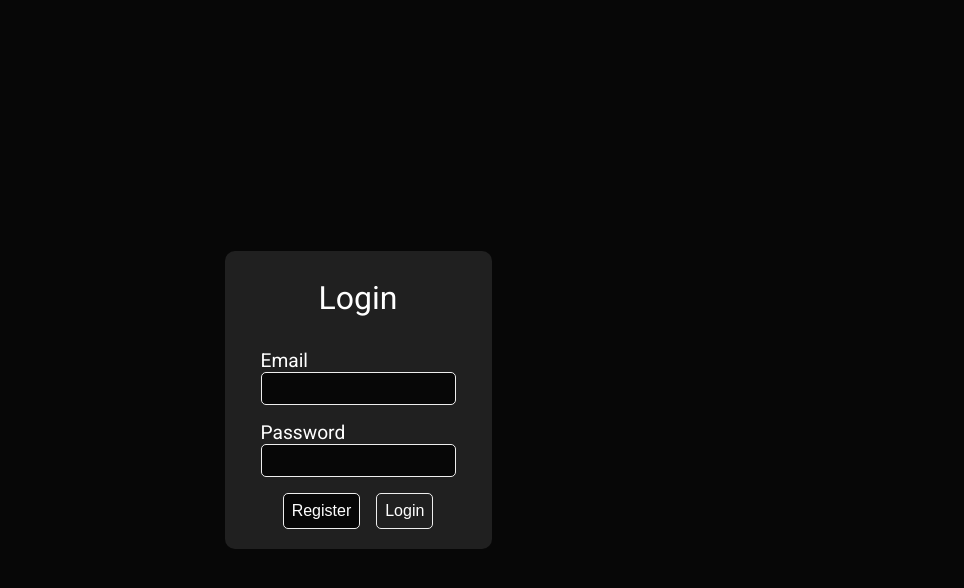
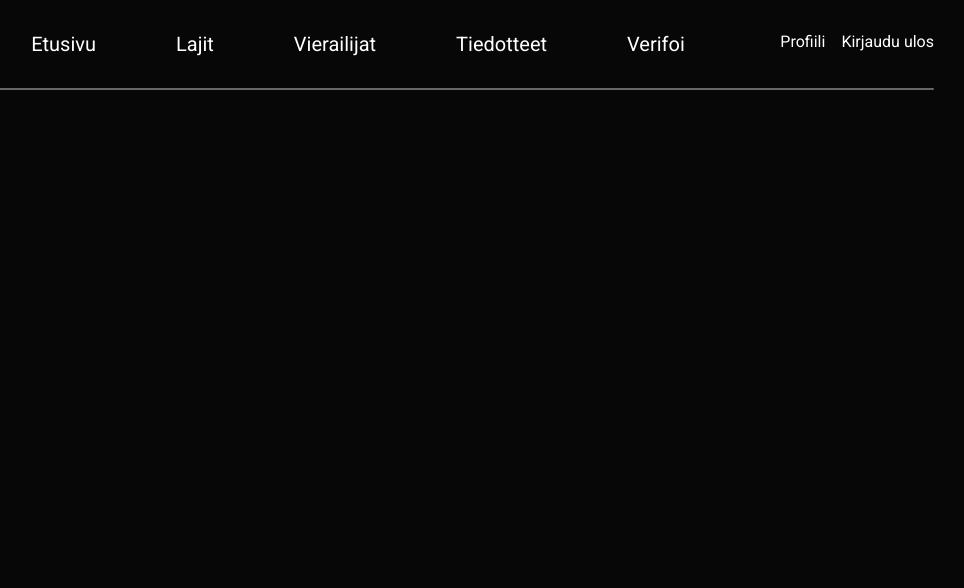
Before and after one commit to K4naxa/Urheilupaivakirja, a React (Vite) app in the folder frontEnd/: page / in a window 1280 px wide. Shown: the top 588 px of the page, without its empty margins (282-1246 px from the left). Built offline with nearby package versions, Linux system fonts and the light colour scheme.

Commit message:
ensimmäinen draft opettajan headerista

```diff
--- a/frontEnd/src/App.jsx
+++ b/frontEnd/src/App.jsx
@@ -3,9 +3,9 @@ import { Routes, Route } from "react-router-dom";
 import { useContext } from "react";
 import { MainContext } from "./mainContext";
 
-import LoginPage from "./pages/LoginPage";
-import StudentHome from "./pages/StudentHome";
-import TeacherHome from "./pages/TeacherHome";
+import LoginPage from "./pages/Login/LoginPage";
+import StudentHome from "./pages/StudentHome/StudentHome";
+import TeacherHome from "./pages/TeacherHome/TeacherHome";
 
 function App() {
   // get loggedIn from MainContext
@@ -21,8 +21,9 @@ function App() {
 
   return (
     <Routes>
+      <Route path="/login" element={<LoginPage />} />
       <Route path="/studentHome" element={<StudentHome />} />
-      <Route path="/teacherHome" element={<TeacherHome />} />
+      <Route path="/" element={<TeacherHome />} />
     </Routes>
   );
 }
--- /dev/null
+++ b/frontEnd/src/components/teacherHeader/teacheHeader.css
@@ -0,0 +1,50 @@
+.container {
+  display: flex;
+  flex-direction: column;
+  align-items: center;
+}
+
+.headerContainer {
+  display: grid;
+  padding: 2rem;
+  grid-template-areas: "menu profile";
+}
+
+.fillerLine {
+  display: flex;
+  align-self: center;
+  justify-self: center;
+  width: 100%;
+  height: 2px;
+  background-color: var(--primary-fillerlinecolor);
+  border-radius: 1px;
+}
+.menuContainer {
+  grid-area: menu;
+  position: relative;
+  display: flex;
+  align-items: center;
+  justify-content: center;
+  font-size: 20px;
+  font-weight: medium;
+  color: var(--primary-textcolor);
+  gap: 5rem;
+}
+
+.profileContainer {
+  grid-area: profile;
+
+  display: flex;
+  position: absolute;
+  align-items: center;
+  right: 5%;
+
+  gap: 1rem;
+}
+
+.menuButton {
+  &:hover {
+    text-decoration: underline;
+    cursor: pointer;
+  }
+}
--- /dev/null
+++ b/frontEnd/src/components/teacherHeader/teacherHeader.jsx
@@ -0,0 +1,40 @@
+import "./teacheHeader.css";
+
+import { Link } from "react-router-dom";
+
+const TeacherHeader = () => {
+  return (
+    <div className="container">
+      <div className="headerContainer">
+        <div className="menuContainer">
+          <div className="menuButton" id="etusivuButton">
+            <Link to="/">Etusivu</Link>
+          </div>
+          <div className="menuButton" id="LajitButton">
+            Lajit
+          </div>
+          <div className="menuButton" id="vierailijatButton">
+            Vierailijat
+          </div>
+          <div className="menuButton" id="tiedotteetButton">
+            Tiedotteet
+          </div>
+          <div className="menuButton" id="verifoiButton">
+            Verifoi
+          </div>
+        </div>
+        <div className="profileContainer">
+          <div className="profileButton" id="profileButton">
+            Profiili
+          </div>
+          <div className="profileButton" id="logoutButton">
+            Kirjaudu ulos
+          </div>
+        </div>
+      </div>
+      <div className="fillerLine"></div>
+    </div>
+  );
+};
+
+export default TeacherHeader;
--- a/frontEnd/src/index.css
+++ b/frontEnd/src/index.css
@@ -1,4 +1,4 @@
-@import url('https://fonts.googleapis.com/css2?family=Roboto+Slab&family=Roboto:ital,wght@0,100;0,300;0,400;0,500;0,700;0,900;1,100;1,300;1,400;1,500;1,700;1,900&display=swap');
+@import url("https://fonts.googleapis.com/css2?family=Roboto+Slab&family=Roboto:ital,wght@0,100;0,300;0,400;0,500;0,700;0,900;1,100;1,300;1,400;1,500;1,700;1,900&display=swap");
 
 :root {
   font-family: roboto, sans-serif;
@@ -12,16 +12,26 @@
   --primary-textcolor: #ffffff;
   --secondary-textcolor: #ffffff;
   --primary-inputtextcolor: #ffffff;
-  --primary-bordercolor: #EEEEEE;
-
+  --primary-bordercolor: #eeeeee;
+  --primary-fillerlinecolor: #676767;
   --secondary-buttoncolor: #676767;
 }
-html
-{
+html {
   display: flex;
   justify-content: center;
-  align-items: center;
   height: 100%;
+  width: 100%;
+  margin: 0;
+  padding: 0;
   background-color: var(--primary-backgroundcolor);
+}
 
+body {
+  width: 90%;
+  margin: 0;
 }
+
+a {
+  text-decoration: none;
+  color: var(--primary-textcolor);
+}
--- a/frontEnd/src/mainContext.jsx
+++ b/frontEnd/src/mainContext.jsx
@@ -3,7 +3,7 @@ import { createContext, useState } from "react";
 export const MainContext = createContext();
 
 export const MainContextProvider = ({ children }) => {
-  const [loggedIn, setLoggedIn] = useState(false);
+  const [loggedIn, setLoggedIn] = useState(true);
   const [userType, setUserType] = useState("");
   const [userName, setUserName] = useState("");
   const [userToken, setUserToken] = useState("");
--- a/frontEnd/src/pages/TeacherHome.jsx
+++ b/frontEnd/src/pages/TeacherHome/TeacherHome.jsx
@@ -1,7 +1,9 @@
+import TeacherHeader from "../../components/teacherHeader/teacherHeader.jsx";
+
 function TeacherHome() {
   return (
     <div className="teacherHomeContainer">
-      <h1 className="teacherHomeTitle">Teacher Home</h1>
+      <TeacherHeader />
     </div>
   );
 }
```
Also changed, not shown: frontEnd/src/components/login/login.css (renamed from frontEnd/components/login/login.css), frontEnd/src/components/login/login.jsx (renamed from frontEnd/components/login/login.jsx), frontEnd/src/pages/Login/LoginPage.jsx (renamed from frontEnd/src/pages/LoginPage.jsx), frontEnd/src/pages/StudentHome/StudentHome.jsx (renamed from frontEnd/src/pages/StudentHome.jsx), frontEnd/src/pages/Verification/Verification.css (added), frontEnd/src/pages/Verification/Verification.jsx (added).
